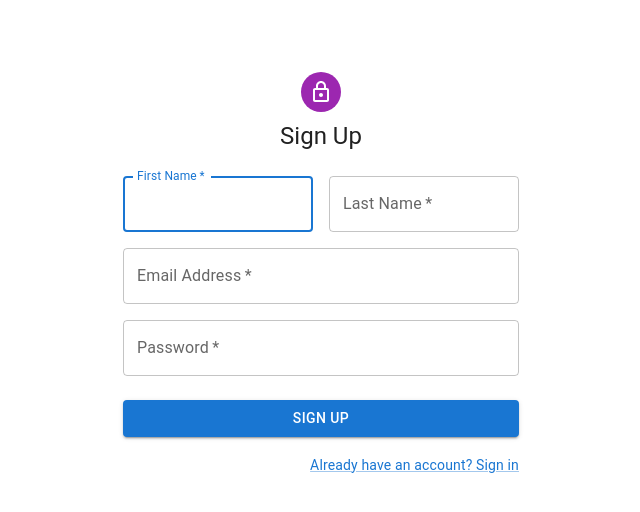
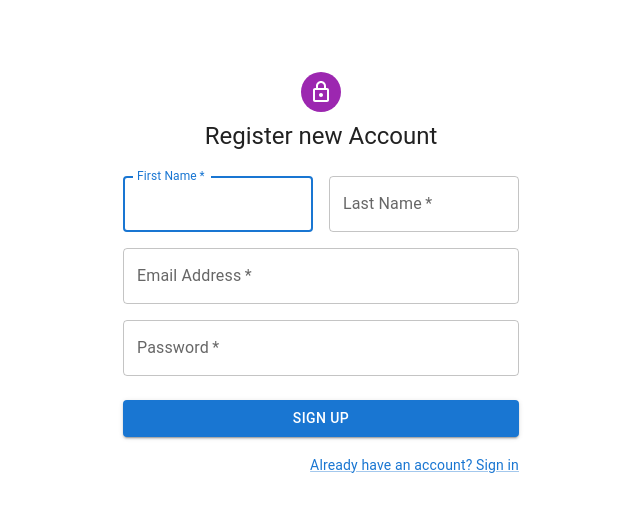
Before and after one commit to husseymarcos/capacitacionTORO, a React (Create React App) app in the folder frontend-React/: page /sign-up in a window 1280 px wide. Shown: the top 512 px of the page, without its empty margins (319-959 px from the left). Built offline with nearby package versions, Linux system fonts and the light colour scheme; the HTML template or start-up script is replaced by a standard one.

Commit message:
Update Register.tsx

```diff
--- a/frontend-React/src/components/auth/Register.tsx
+++ b/frontend-React/src/components/auth/Register.tsx
@@ -68,7 +68,7 @@
                       <LockOutlinedIcon />
                   </Avatar>
                   <Typography component="h1" variant="h5">
-                      Sign Up
+                      Register new Account
                   </Typography>
                   <Box component="form" noValidate onSubmit={handleSubmit} sx={{ mt: 3 }}>
                       <Grid container spacing={2}>
```
